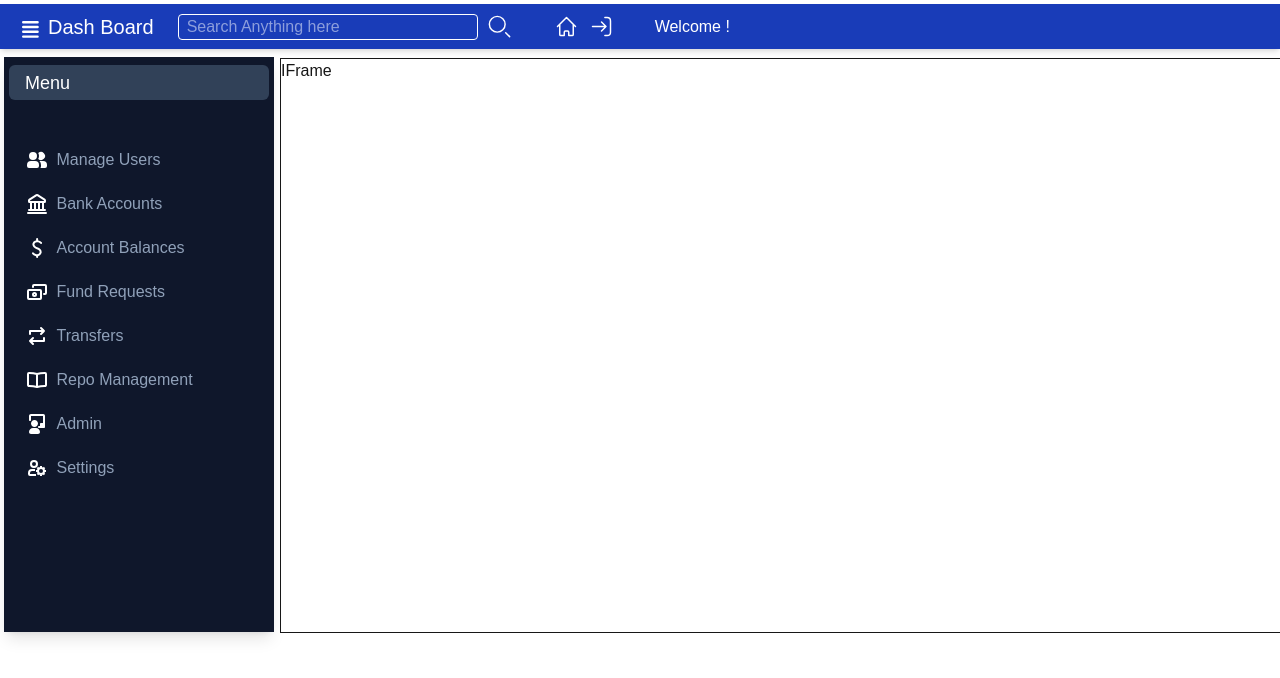
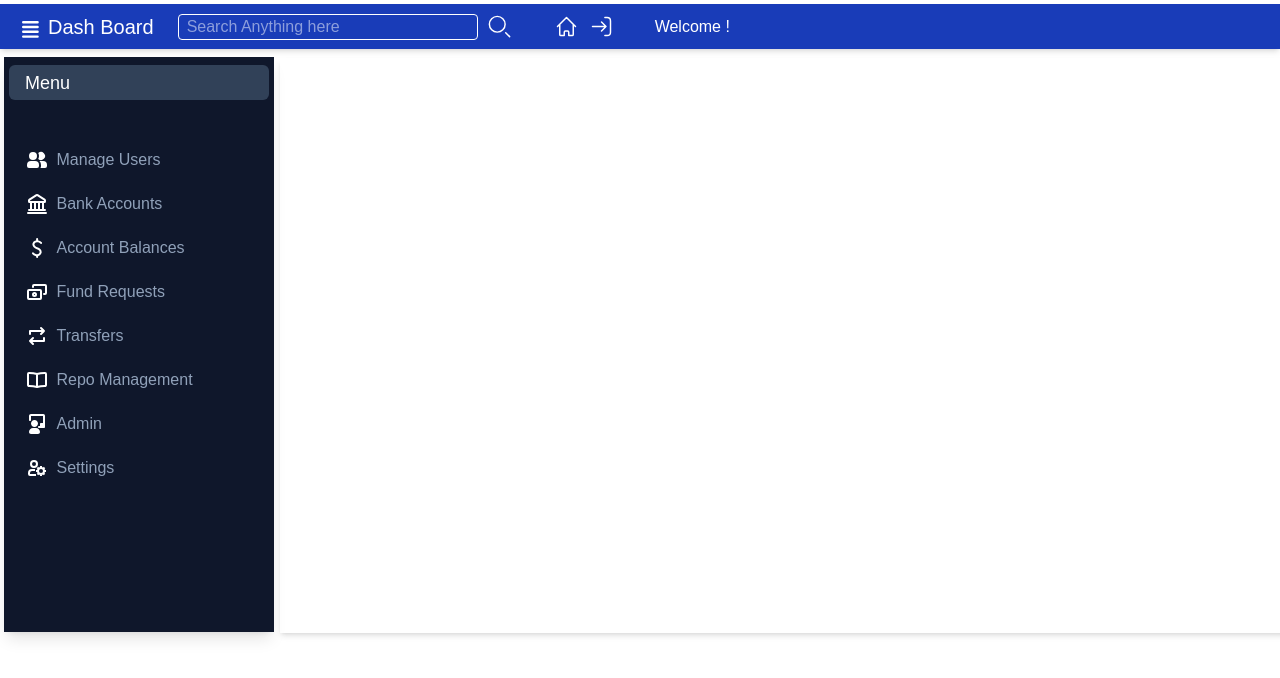
Before and after one commit to AKILADILSHANED/SLIC_Inter_Bank_Transfer_Management_Frontend, a Next.js app: page /User/DashBoard in a window 1280 px wide. Shown: the top 678 px of the page. Built offline with nearby package versions, Linux system fonts and the light colour scheme.

Commit message:
Modified Iframe

```diff
--- a/app/User/DashBoard/page.jsx
+++ b/app/User/DashBoard/page.jsx
@@ -261,9 +261,9 @@ export default function DashBoard() {
           <label className="ml-2">Settings</label>
         </div>
       </div>
-      <div className="border ml-[280px] mt-[-574px] w-[1075px] h-[575px]">
-          IFrame
-        </div>
+      <div className="ml-[280px] mt-[-574px] w-[1075px] h-[575px] shadow-md">
+        <iframe className="w-[1075px] h-[575px]" ></iframe>
+      </div>
     </div>
   );
 }
```
